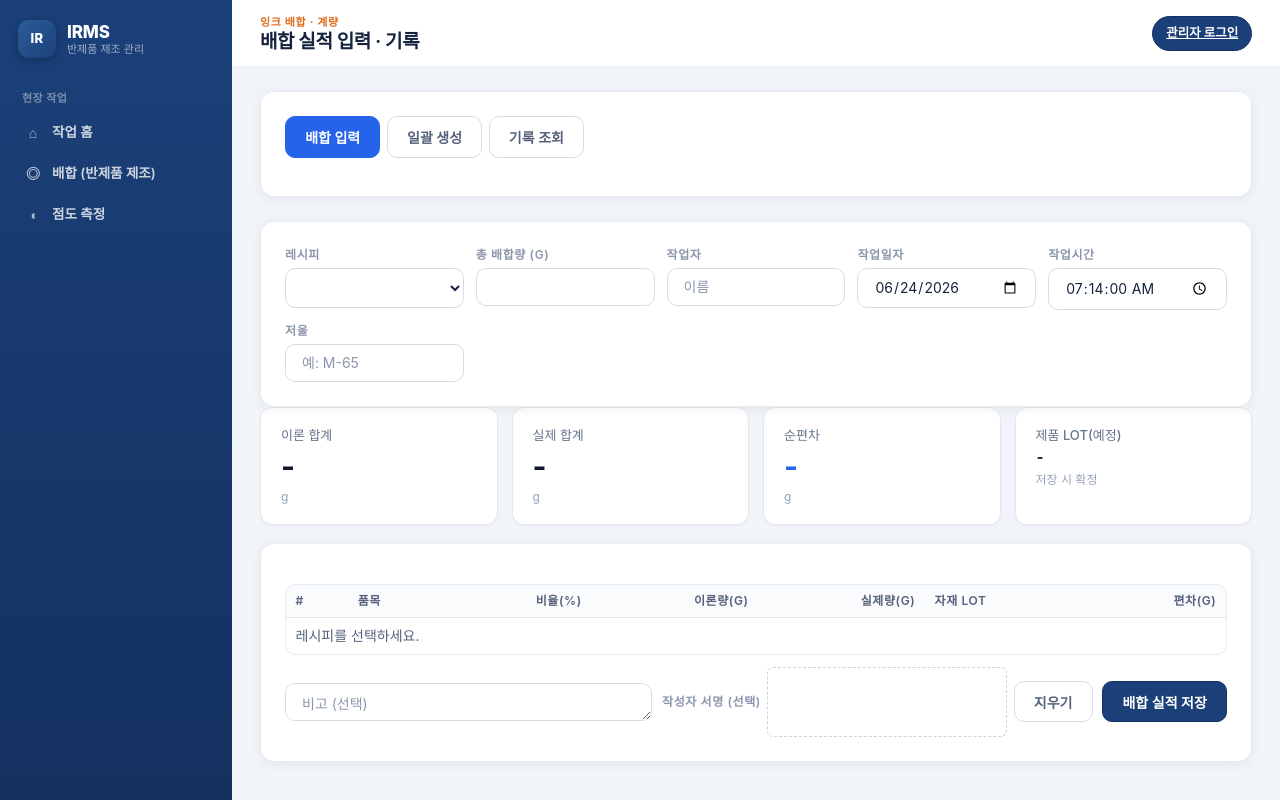
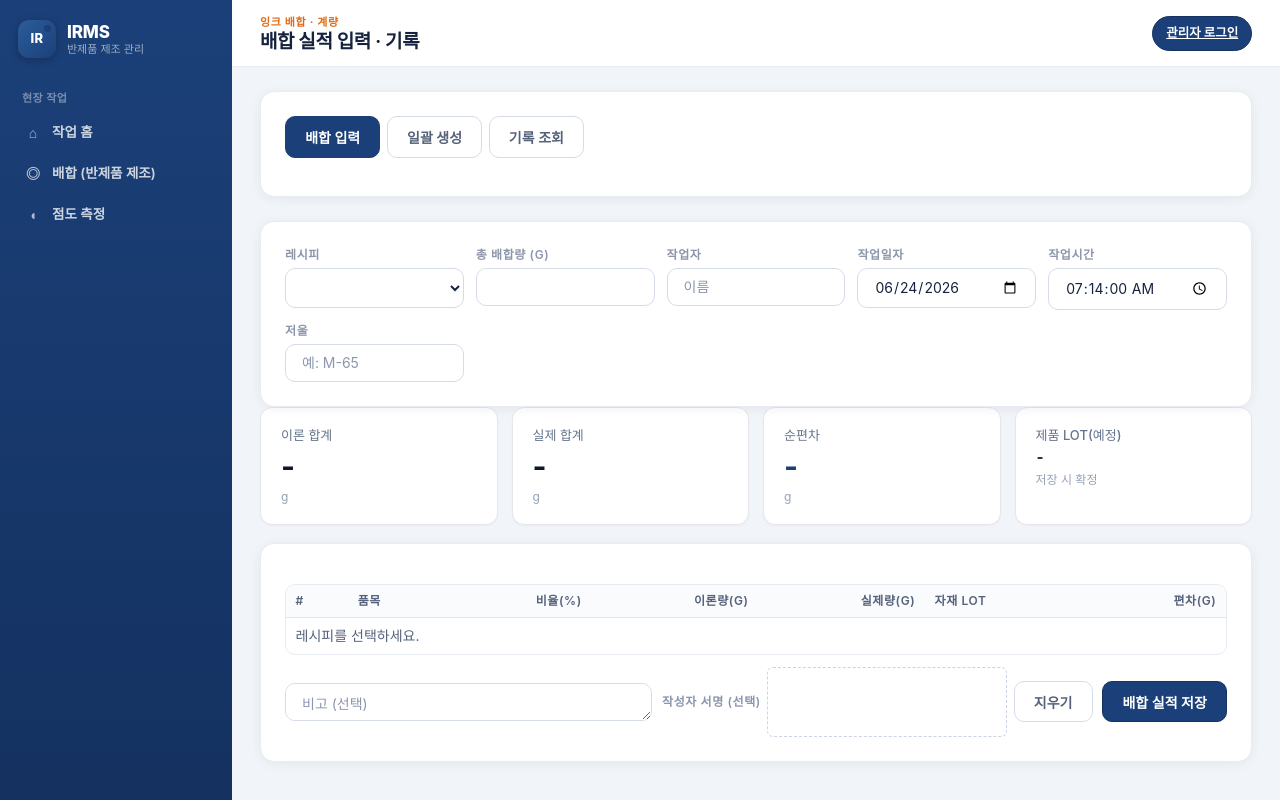
Before and after one commit to ykh00046/IRMS, a Python web app: template templates/blend.html in a window 1280 px wide. Run offline with Jinja, Linux system fonts and the light colour scheme; the template is opened without the code that fills it, so the values that code supplies are empty; some libraries are stand-ins or nearby versions; some web fonts are replaced.

Commit message:
feat(ui): 페이지별 색 토큰화 — 레거시 파랑(#2563eb) → 브랜드 네이비 (3/n)
페이지 CSS가 정의되지 않은 var(--accent/--primary)를 써서 #2563eb(파랑)로
폴백되던 것을 시안 브랜드 네이비로 정렬.
- common.css :root에 --accent/--primary = #1b4079(브랜드 네이비) 별칭 추가
  → blend/viscosity/spreadsheet 활성 탭·기본 버튼이 즉시 네이비로 전환
- blend/viscosity/dashboard.css의 직접 하드코딩 ': #2563eb'(순편차 값·델타·프리셋
  토글 등) → var(--brand). var(--accent, #2563eb) 폴백은 navy로 resolve되어 유지
- 상태 칩(합격 green·이상 red·경고 amber)은 시안 의미색과 일치해 보존
- 검증: 251 passed, 브라우저(배합·점도) 네이비 정렬 확인

Co-Authored-By: Claude Opus 4.8 <noreply@anthropic.com>

```diff
--- a/static/css/blend.css
+++ b/static/css/blend.css
@@ -22,7 +22,7 @@
   align-items: flex-end;
 }
 
-.blend-cards .metric-card.blend-card-var .metric-value { color: #2563eb; }
+.blend-cards .metric-card.blend-card-var .metric-value { color: var(--brand); }
 .blend-lot { font-family: "JetBrains Mono", monospace; font-size: 0.95rem; }
 
 /* 배합 테이블 */
@@ -39,7 +39,7 @@
 .blend-row:hover { background: rgba(37, 99, 235, 0.06); }
 
 .var-up { color: #dc2626; font-weight: 600; }
-.var-down { color: #2563eb; font-weight: 600; }
+.var-down { color: var(--brand); font-weight: 600; }
 
 .blend-actions {
   display: flex;
--- a/static/css/common.css
+++ b/static/css/common.css
@@ -20,6 +20,9 @@
   --surface: #ffffff;
   --line: #e7ebf2;
   --line-strong: #d6dce7;
+  /* 레거시 페이지 CSS 별칭 — 과거 var(--accent/--primary, #2563eb)가 파란색으로 폴백되던 것을 브랜드 네이비로 정렬 */
+  --accent: #1b4079;
+  --primary: #1b4079;
 
   /* Text Colors — 네이비 잉크 */
   --text-primary: #15233f;
--- a/static/css/dashboard.css
+++ b/static/css/dashboard.css
@@ -8,7 +8,7 @@
 }
 .dashboard-presets { display: flex; gap: 6px; }
 .preset-btn { min-width: 60px; }
-.preset-btn.active { background: #2563eb; color: #fff; border-color: #2563eb; }
+.preset-btn.active { background: var(--brand); color: #fff; border-color: var(--brand); }
 .dashboard-custom-range {
   display: flex;
   gap: 6px;
--- a/static/css/viscosity.css
+++ b/static/css/viscosity.css
@@ -133,7 +133,7 @@
 }
 .visc-period-chart { height: 220px; }
 .visc-delta-up { color: #dc2626; font-weight: 600; }
-.visc-delta-down { color: #2563eb; font-weight: 600; }
+.visc-delta-down { color: var(--brand); font-weight: 600; }
 .visc-delta-flat { color: var(--muted, #6b7280); }
 
 /* 측정 이력 테이블 상태 배지 */
```
